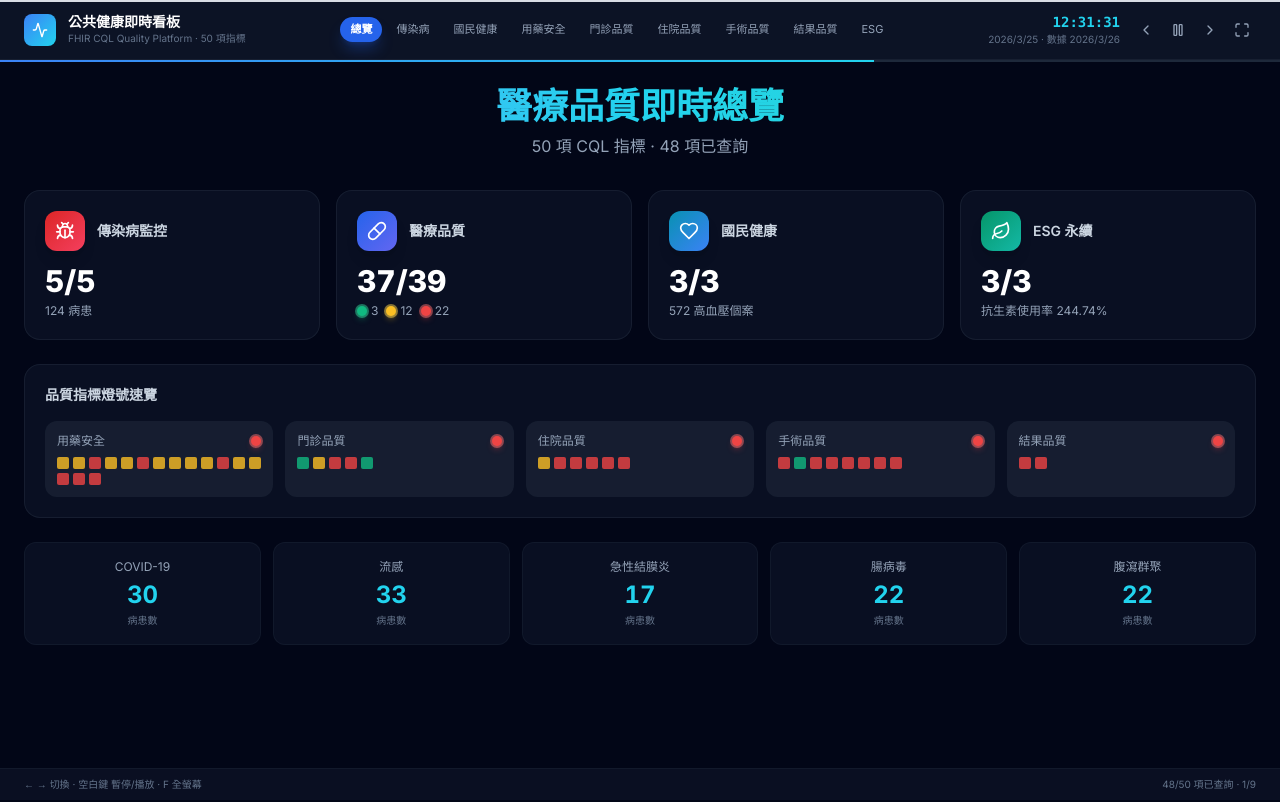
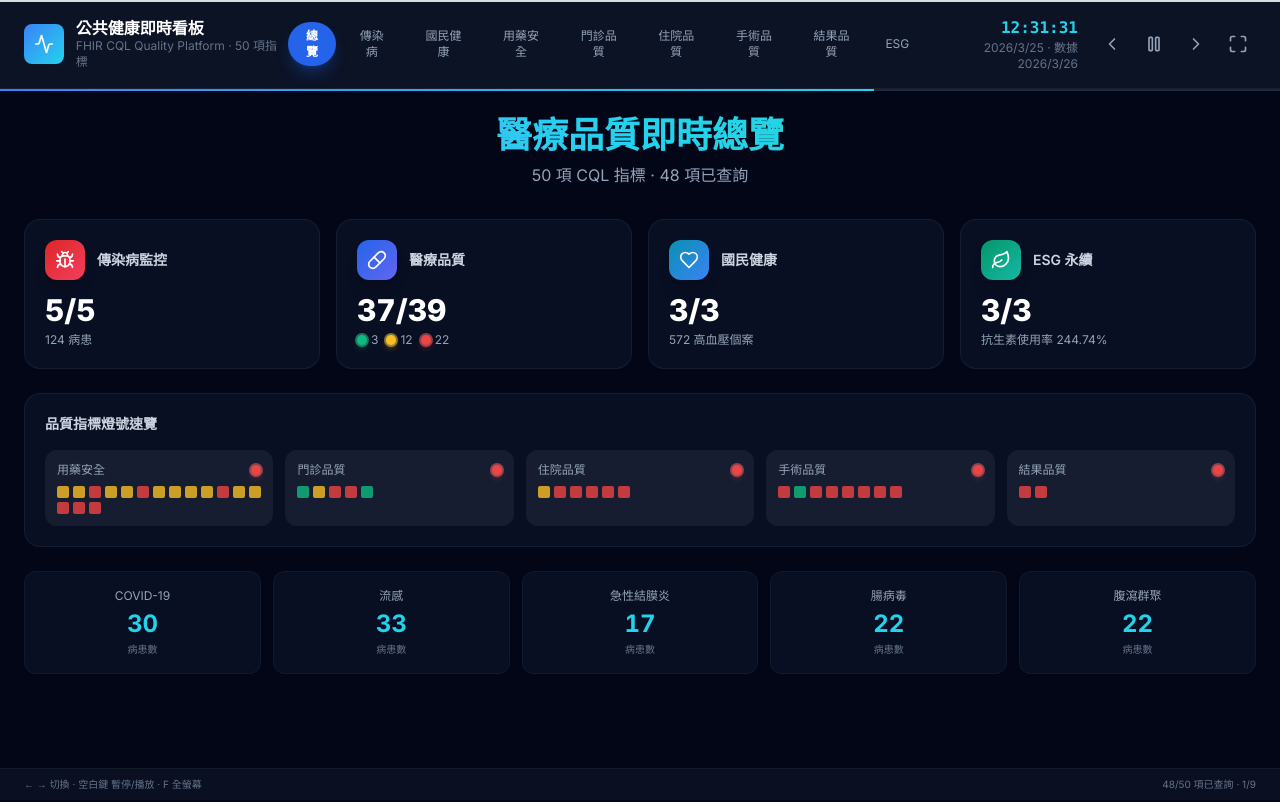
Before and after one commit to tony19840205/public-health-dashboard, a Next.js app: page /dashboard in a window 1280 px wide. Built offline with nearby package versions, Linux system fonts and the light colour scheme.

Commit message:
style: 放大即時看板頂部列

```diff
--- a/app/dashboard/page.tsx
+++ b/app/dashboard/page.tsx
@@ -142,24 +142,24 @@ export default function DashboardPage() {
     <div className="fixed inset-0 bg-slate-950 flex flex-col select-none" style={{ fontFamily: "'Inter', 'Noto Sans TC', sans-serif" }}>
 
       {/* ═══ 頂部列 ═══ */}
-      <header className="flex items-center justify-between px-6 py-3 bg-slate-900/80 border-b border-slate-800/60 backdrop-blur-sm shrink-0">
+      <header className="flex items-center justify-between px-6 py-4 bg-slate-900/80 border-b border-slate-800/60 backdrop-blur-sm shrink-0">
         <div className="flex items-center gap-3">
-          <div className="w-8 h-8 rounded-lg bg-gradient-to-br from-blue-500 to-cyan-400 flex items-center justify-center">
-            <Activity className="w-4 h-4 text-white" />
+          <div className="w-10 h-10 rounded-lg bg-gradient-to-br from-blue-500 to-cyan-400 flex items-center justify-center">
+            <Activity className="w-5 h-5 text-white" />
           </div>
           <div>
-            <h1 className="text-sm font-bold text-white leading-tight">公共健康即時看板</h1>
-            <p className="text-[10px] text-slate-500">FHIR CQL Quality Platform · 50 項指標</p>
+            <h1 className="text-base font-bold text-white leading-tight">公共健康即時看板</h1>
+            <p className="text-xs text-slate-500">FHIR CQL Quality Platform · 50 項指標</p>
           </div>
         </div>
 
         {/* 面板指示器 */}
-        <div className="hidden md:flex items-center gap-1">
+        <div className="hidden md:flex items-center gap-1.5">
           {PANELS.map((p, i) => (
             <button
               key={p.id}
               onClick={() => { setPanel(i); setPlaying(false); }}
-              className={`px-2.5 py-1 text-[11px] rounded-full transition-all ${
+              className={`px-3 py-1.5 text-xs rounded-full transition-all ${
                 i === panel
                   ? 'bg-blue-600 text-white font-semibold shadow-lg shadow-blue-600/30'
                   : 'text-slate-400 hover:text-white hover:bg-slate-800'
@@ -171,32 +171,32 @@ export default function DashboardPage() {
         </div>
 
         {/* 時鐘 + 控制 */}
-        <div className="flex items-center gap-3">
+        <div className="flex items-center gap-4">
           <div className="text-right">
-            <div className="text-sm font-mono font-bold text-cyan-400 tabular-nums">
+            <div className="text-base font-mono font-bold text-cyan-400 tabular-nums">
               {now.toLocaleTimeString('zh-TW', { hour12: false })}
             </div>
-            <div className="text-[10px] text-slate-500">
+            <div className="text-xs text-slate-500">
               {now.toLocaleDateString('zh-TW')}
               {data.exportedAt && <span> · 數據 {new Date(data.exportedAt).toLocaleDateString('zh-TW')}</span>}
             </div>
           </div>
-          <div className="flex gap-1">
+          <div className="flex gap-1.5">
             <button onClick={() => setPanel(p => (p - 1 + PANELS.length) % PANELS.length)}
-              className="p-1.5 rounded-lg hover:bg-slate-800 text-slate-400 hover:text-white transition-colors">
-              <ChevronLeft className="w-4 h-4" />
+              className="p-2 rounded-lg hover:bg-slate-800 text-slate-400 hover:text-white transition-colors">
+              <ChevronLeft className="w-5 h-5" />
             </button>
             <button onClick={() => setPlaying(v => !v)}
-              className="p-1.5 rounded-lg hover:bg-slate-800 text-slate-400 hover:text-white transition-colors">
-              {playing ? <Pause className="w-4 h-4" /> : <Play className="w-4 h-4" />}
+              className="p-2 rounded-lg hover:bg-slate-800 text-slate-400 hover:text-white transition-colors">
+              {playing ? <Pause className="w-5 h-5" /> : <Play className="w-5 h-5" />}
             </button>
             <button onClick={() => setPanel(p => (p + 1) % PANELS.length)}
-              className="p-1.5 rounded-lg hover:bg-slate-800 text-slate-400 hover:text-white transition-colors">
-              <ChevronRight className="w-4 h-4" />
+              className="p-2 rounded-lg hover:bg-slate-800 text-slate-400 hover:text-white transition-colors">
+              <ChevronRight className="w-5 h-5" />
             </button>
             <button onClick={toggleFullscreen}
-              className="p-1.5 rounded-lg hover:bg-slate-800 text-slate-400 hover:text-white transition-colors">
-              {isFullscreen ? <Minimize className="w-4 h-4" /> : <Maximize className="w-4 h-4" />}
+              className="p-2 rounded-lg hover:bg-slate-800 text-slate-400 hover:text-white transition-colors">
+              {isFullscreen ? <Minimize className="w-5 h-5" /> : <Maximize className="w-5 h-5" />}
             </button>
           </div>
         </div>
```
